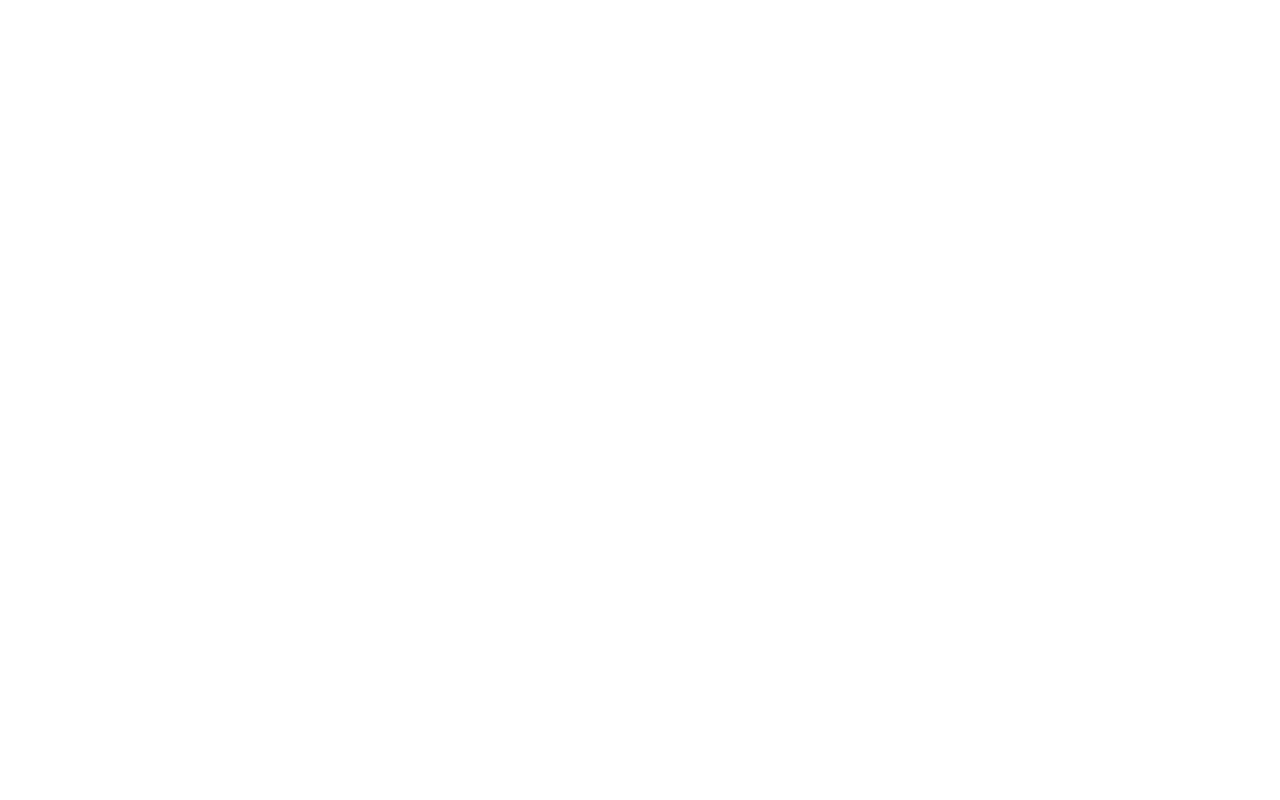
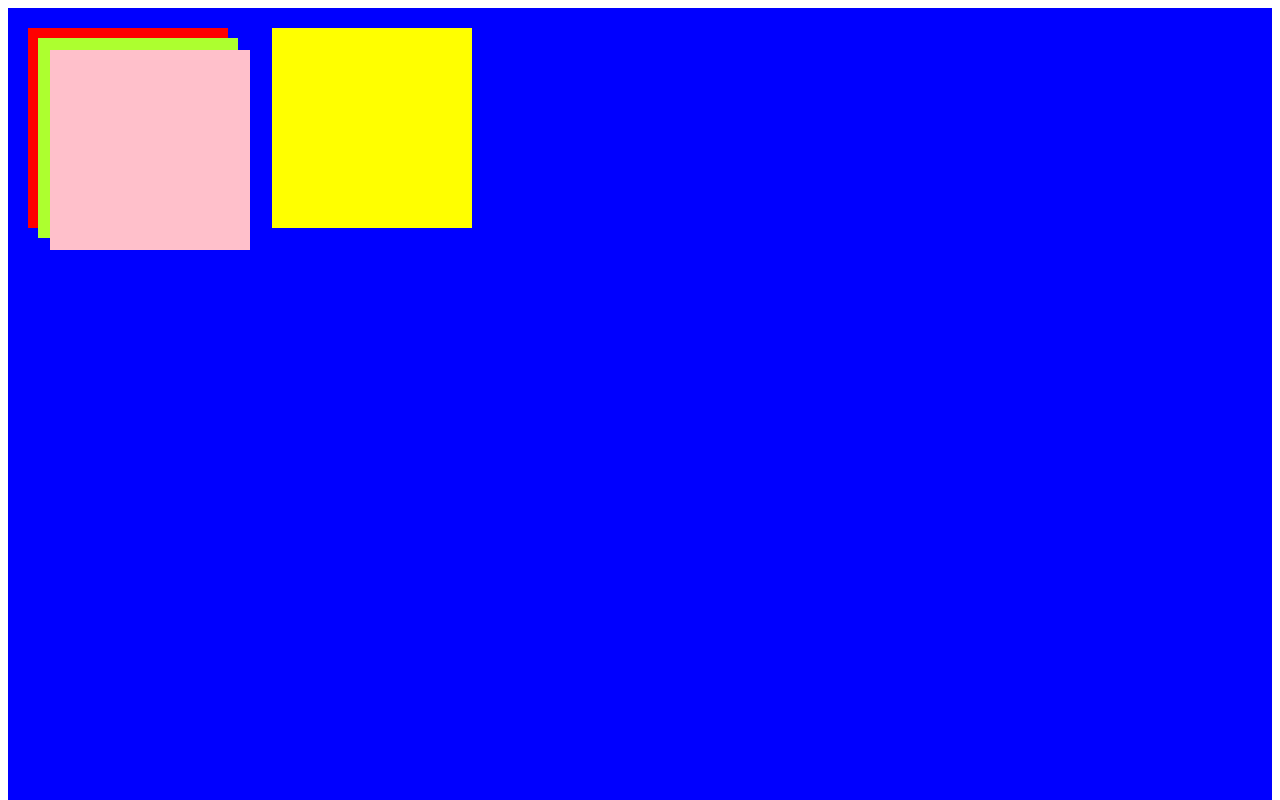
Before and after one commit to vijay-patidarr/webDevelopment, a plain HTML site: page Day-10/index.html in a window 1280 px wide. Shown: the top 800 px of the page. Drawn offline with Linux system fonts and the light colour scheme.

Commit message:
learned about posion property in css

```diff
--- a/Day-10/index.html
+++ b/Day-10/index.html
@@ -3,9 +3,18 @@
 <head>
     <meta charset="UTF-8">
     <meta name="viewport" content="width=device-width, initial-scale=1.0">
-    <title>Document</title>
+    <title> lerninig about css positioning property</title>
+    <link rel="stylesheet" href="style.css">
 </head>
 <body>
+    <div class="box">
+    <div class="container"></div>
+    <div class="container advance"></div>
+    <div class="container advance2"></div>
+    <div class="container advance3"></div>
+    </div>
+    <div class="box1">
 
+    </div>
 </body>
 </html>
--- a/Day-10/style.css
+++ b/Day-10/style.css
@@ -0,0 +1,38 @@
+.container{
+    width: 200px;
+    height: 200px;
+    background-color: red;
+    margin: 20px;
+display: inline-block;
+}
+.box {
+    background-color: blue;
+    position: relative;
+    width: 100%;
+    height: 200vh;
+}
+.box1 {
+    background-color: rgb(255, 0, 0);
+    position: relative;
+    width: 100%;
+    height: 200vh;
+}
+.advance {
+    background-color: greenyellow;
+    position: absolute;
+    top: 10px;
+    left: 10px;
+}
+.advance2 {
+    background-color: yellow;
+    position: sticky;
+    top: 20px;
+    left: 20px;
+}
+.advance3 {
+    background-color: pink;
+    position: fixed;
+    top: 30px;
+    left: 30px;
+    z-index: 1;
+}
```
Also changed, not shown: 1 other file.
